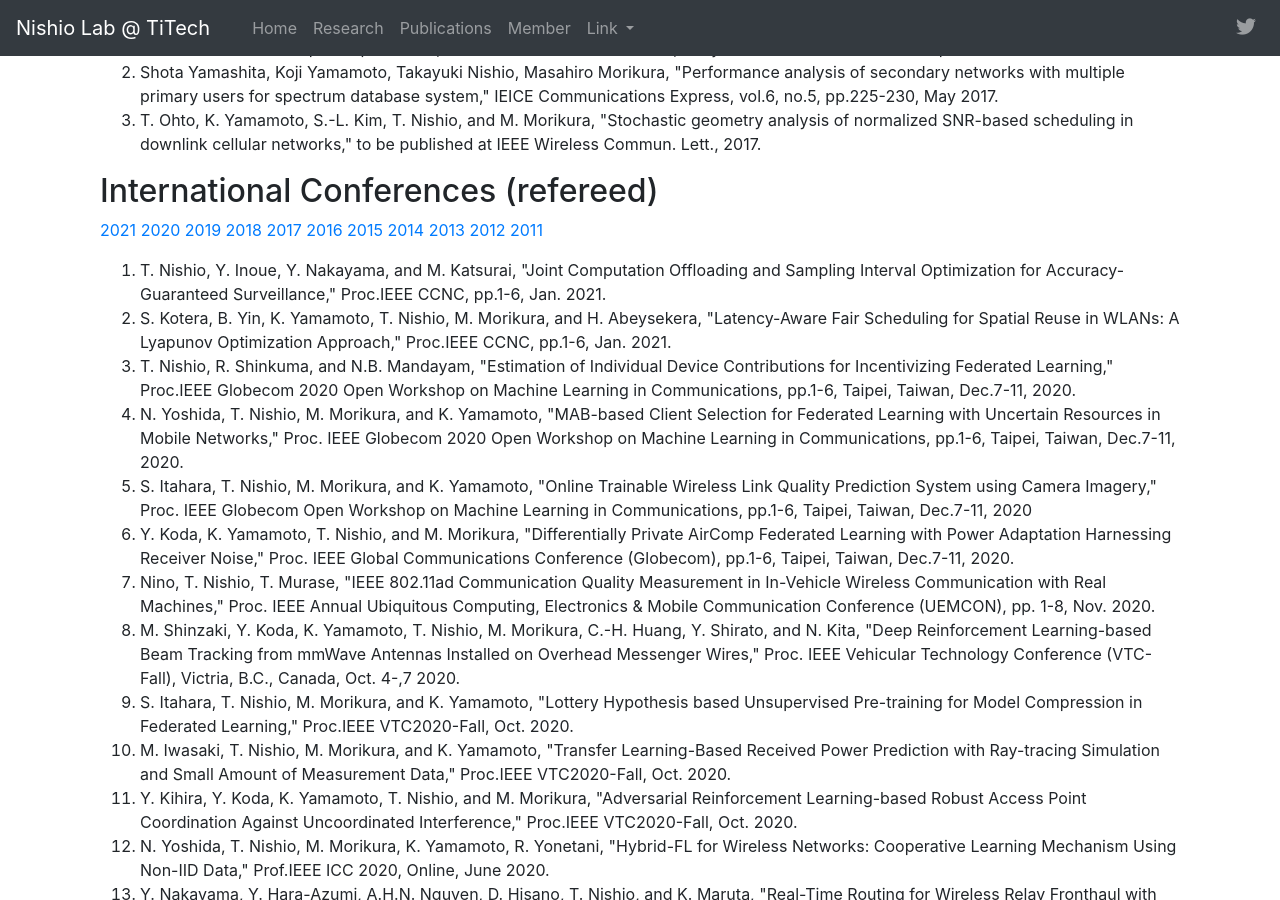
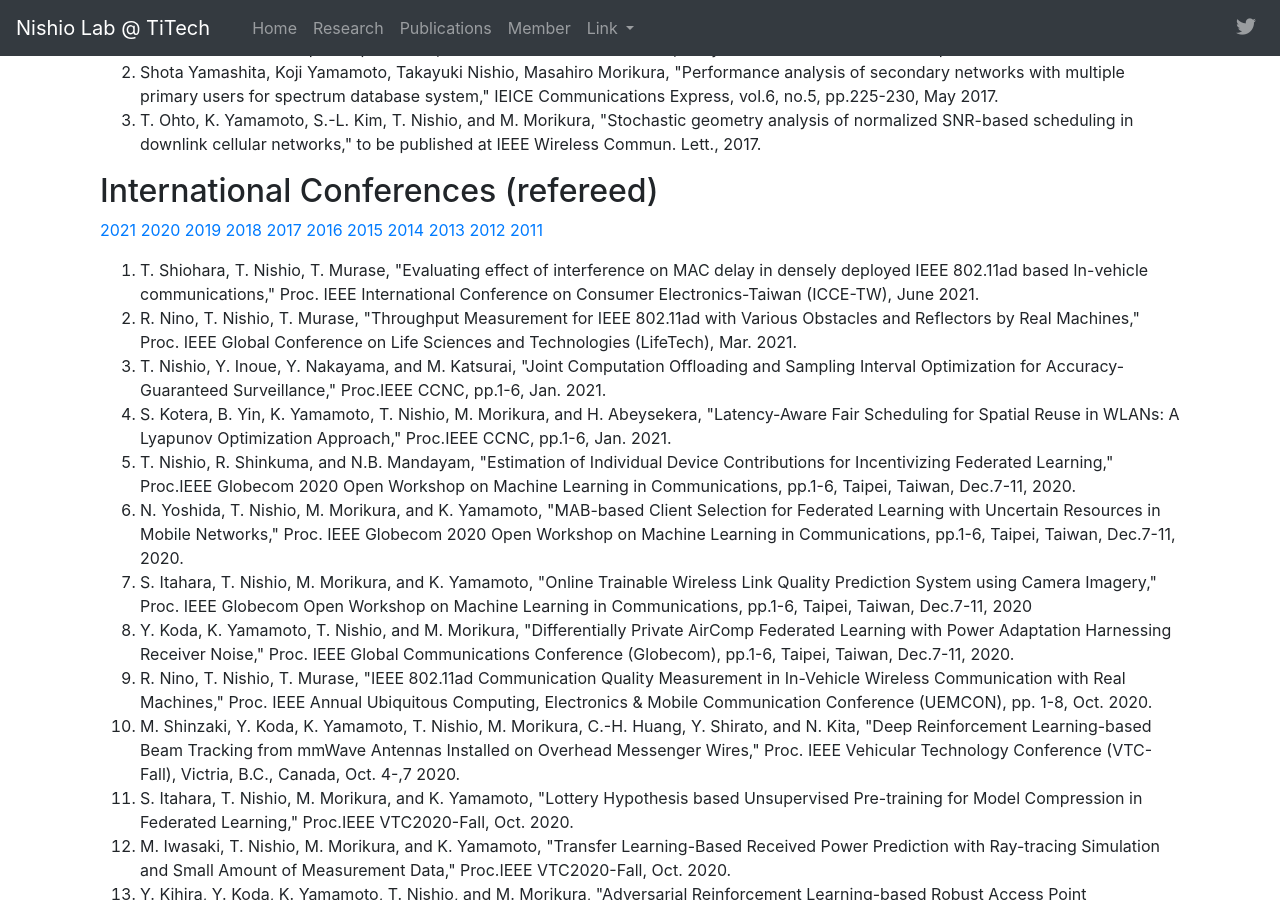
Before and after one commit to nishio-laboratory/nishio-laboratory.github.io, a Jekyll site: the page built from _pages/publications.md, in a window 1280 px wide and 900 px high, scrolled down 2495 px. Built offline with Jekyll 4.4.1, drawn with Linux system fonts in a browser that asks for light colours; nearby versions of some CDN libraries.

Commit message:
Update publications

```diff
--- a/_data/pub_conf.yml
+++ b/_data/pub_conf.yml
@@ -1,3 +1,23 @@
+- authors: "T. Shiohara, T. Nishio, T. Murase"
+  title: "Evaluating effect of interference on MAC delay in densely deployed IEEE 802.11ad based In-vehicle communications"
+  journal: "Proc. IEEE International Conference on Consumer Electronics-Taiwan (ICCE-TW), June 2021."
+  year: 2021
+  url:
+  doi:
+  image: dummy.png
+  description:
+  highlight: 0
+
+- authors: "R. Nino, T. Nishio, T. Murase"
+  title: "Throughput Measurement for IEEE 802.11ad with Various Obstacles and Reflectors by Real Machines"
+  journal: "Proc. IEEE Global Conference on Life Sciences and Technologies (LifeTech), Mar. 2021."
+  year: 2021
+  url:
+  doi:
+  image: dummy.png
+  description:
+  highlight: 0
+
 - authors: "T. Nishio, Y. Inoue, Y. Nakayama, and M. Katsurai"
   title: "Joint Computation Offloading and Sampling Interval Optimization for Accuracy-Guaranteed Surveillance"
   journal: "Proc.IEEE CCNC, pp.1-6, Jan. 2021."
@@ -58,9 +78,9 @@
   description:
   highlight: 0
 
-- authors: "Nino, T. Nishio, T. Murase"
+- authors: "R. Nino, T. Nishio, T. Murase"
   title: "IEEE 802.11ad Communication Quality Measurement in In-Vehicle Wireless Communication with Real Machines"
-  journal: "Proc. IEEE Annual Ubiquitous Computing, Electronics & Mobile Communication Conference (UEMCON), pp. 1-8, Nov. 2020."
+  journal: "Proc. IEEE Annual Ubiquitous Computing, Electronics & Mobile Communication Conference (UEMCON), pp. 1-8, Oct. 2020."
   year: 2020
   url:
   doi:
```
